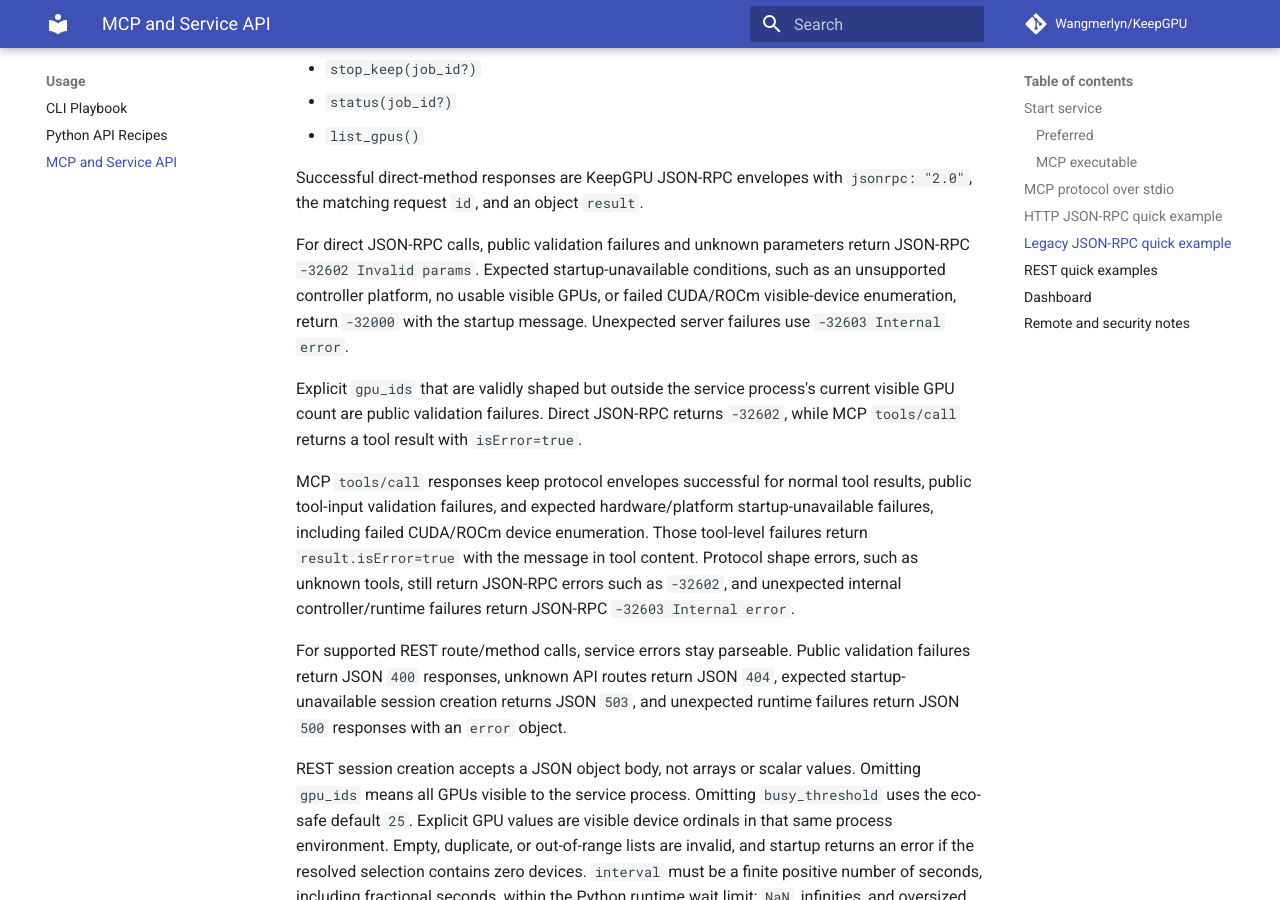
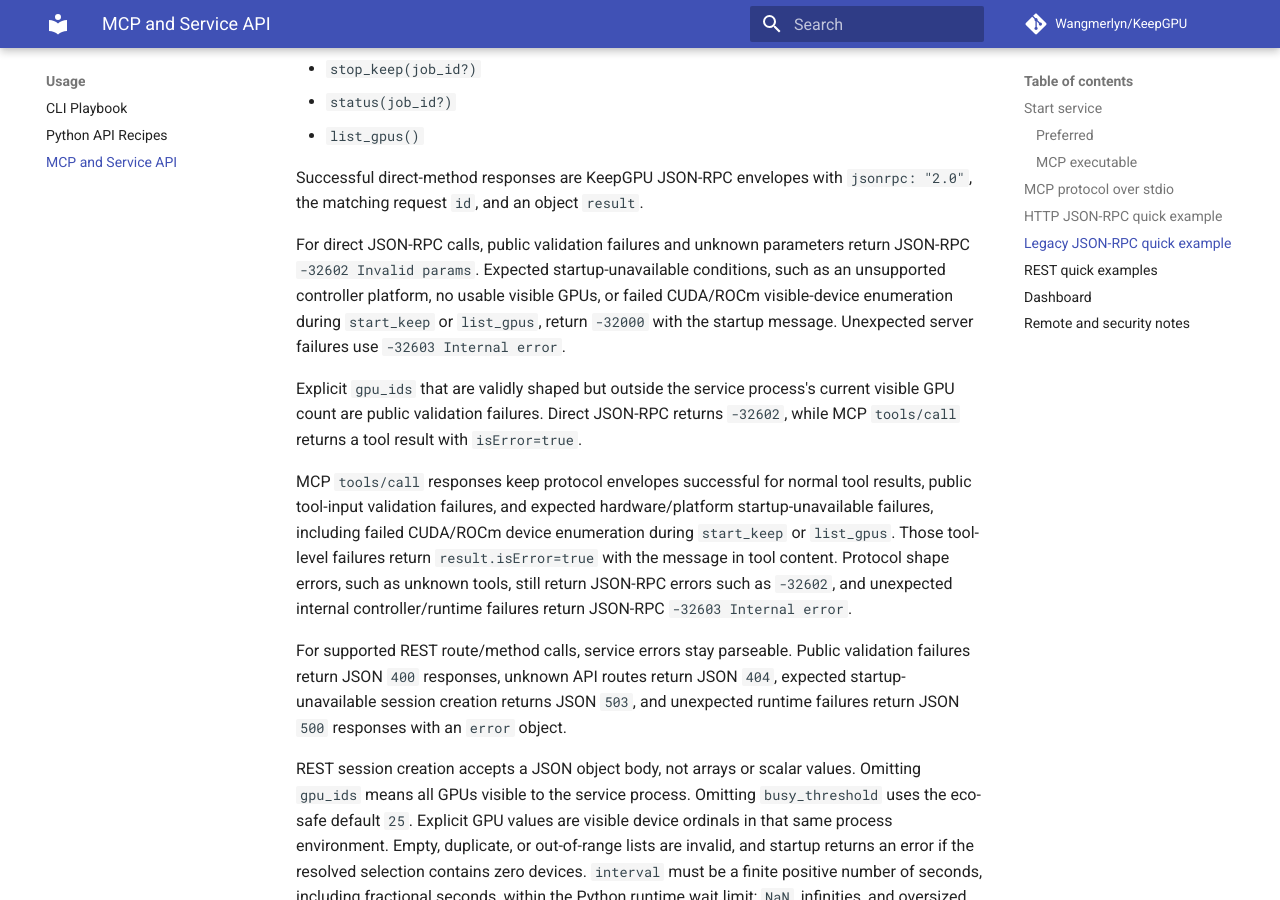
Before and after one commit to Wangmerlyn/KeepGPU, an MkDocs documentation site: the page built from docs/guides/mcp.md, in a window 1280 px wide and 900 px high, scrolled down 2009 px. Built offline with MkDocs 1.6.1 and Material for MkDocs 9.7.7, drawn with Linux system fonts in a browser that asks for light colours; comment, search, counter and statistics services are not loaded.

Commit message:
[mcp] fix: classify list_gpus enumeration unavailability
Classify expected DeviceEnumerationUnavailableError from list_gpus as startup-unavailable for direct JSON-RPC and MCP tools. Preserve malformed listing payloads as internal contract errors and update docs/agent guidance.

```diff
--- a/docs/guides/mcp.md
+++ b/docs/guides/mcp.md
@@ -94,8 +94,9 @@ Successful direct-method responses are KeepGPU JSON-RPC envelopes with
 For direct JSON-RPC calls, public validation failures and unknown parameters
 return JSON-RPC `-32602 Invalid params`. Expected startup-unavailable
 conditions, such as an unsupported controller platform, no usable visible GPUs,
-or failed CUDA/ROCm visible-device enumeration, return `-32000` with the
-startup message. Unexpected server failures use `-32603 Internal error`.
+or failed CUDA/ROCm visible-device enumeration during `start_keep` or
+`list_gpus`, return `-32000` with the startup message. Unexpected server
+failures use `-32603 Internal error`.
 
 Explicit `gpu_ids` that are validly shaped but outside the service process's
 current visible GPU count are public validation failures. Direct JSON-RPC
@@ -104,8 +105,8 @@ returns `-32602`, while MCP `tools/call` returns a tool result with
 
 MCP `tools/call` responses keep protocol envelopes successful for normal tool
 results, public tool-input validation failures, and expected hardware/platform
-startup-unavailable failures, including failed CUDA/ROCm device enumeration.
-Those tool-level failures return
+startup-unavailable failures, including failed CUDA/ROCm device enumeration
+during `start_keep` or `list_gpus`. Those tool-level failures return
 `result.isError=true` with the message in tool content. Protocol shape errors,
 such as unknown tools, still return JSON-RPC errors such as `-32602`, and
 unexpected internal controller/runtime failures return JSON-RPC
```
Also changed, not shown: AGENTS.md (+4 -0 lines), docs/plans/mcp-list-gpus-unavailable.md (added, +30 -0 lines), 2 other files.
